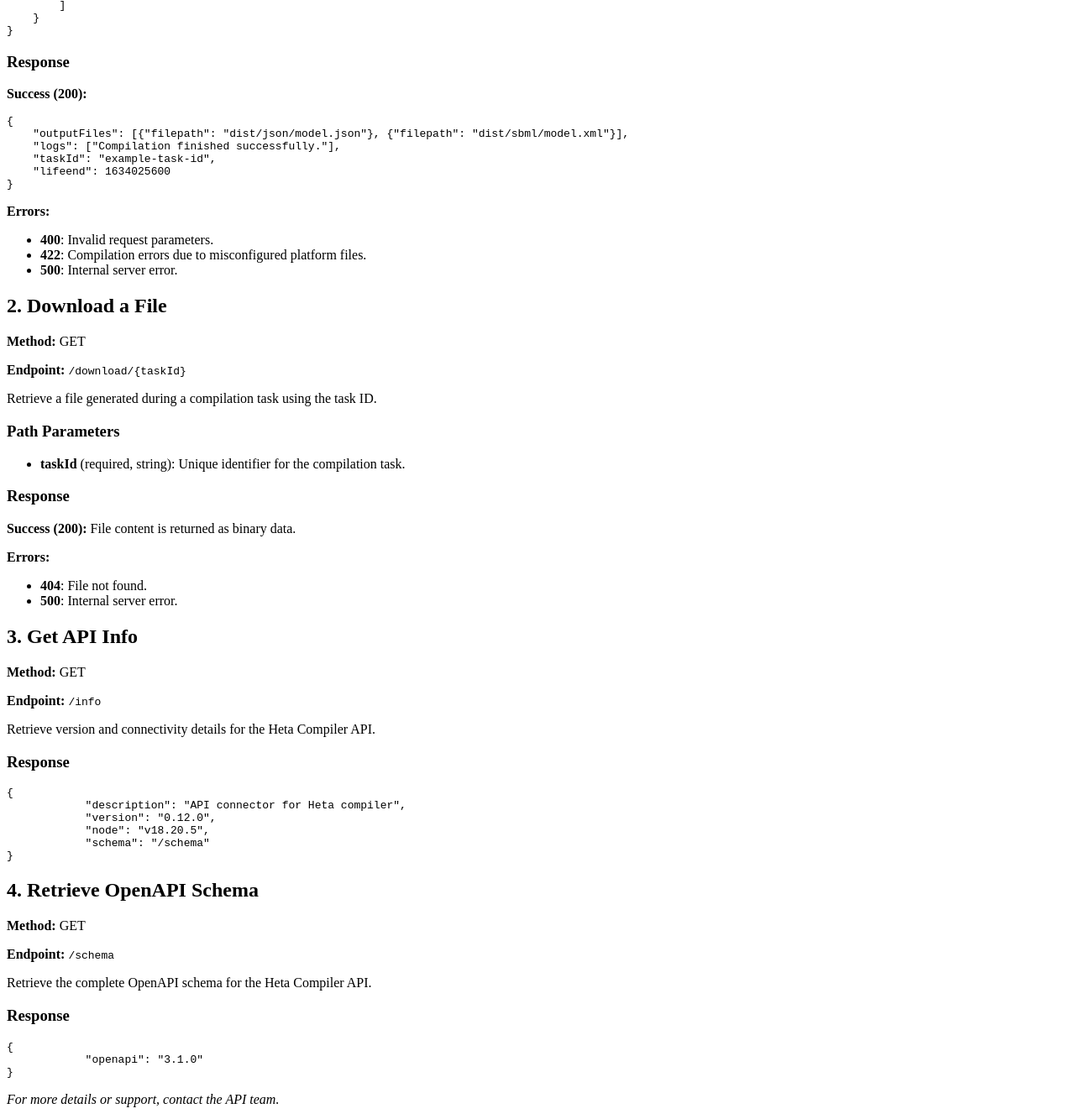
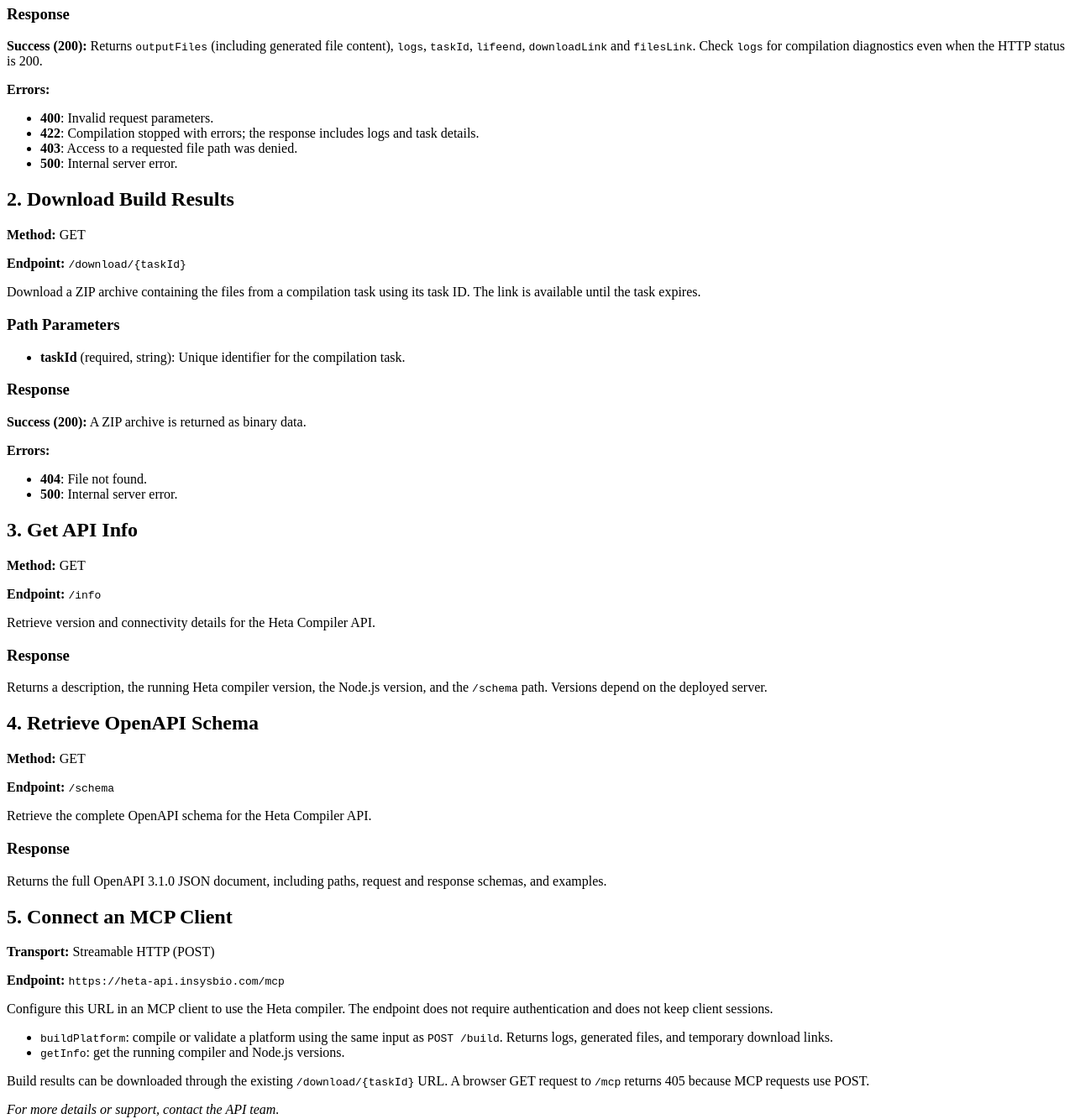
Before and after one commit to hetalang/heta-api, a website: page public/index.html in a window 1280 px wide. Shown: the part 1446-2779 px from the top of the page at 84% size. Drawn offline with Linux system fonts and the light colour scheme.

Commit message:
update main page

```diff
--- a/public/index.html
+++ b/public/index.html
@@ -18,6 +18,7 @@
         <li>"/info": information about infrastructure</li>
         <li>"/download/{taskId}": download build result as ZIP</li>
         <li>"/schema": OpenAPI 3.1.0 schema for the API</li>
+        <li>"/mcp": MCP endpoint for compatible clients</li>
     </ul>
 
     <h2>See also</h2>
@@ -29,7 +30,7 @@
     <h1>Heta Compiler API - Developer Documentation</h1>
     <p>The Heta Compiler API provides an interface for compiling Heta platforms, customizing compilation workflows, and exporting results. This documentation details the API structure, parameters, and examples for developers.</p>
     <p><strong>Base URL:</strong> <a href="https://heta-api.insysbio.com" target="_blank">https://heta-api.insysbio.com</a></p>
-    <p><strong>API Version:</strong> 0.1.1</p>
+    <p><strong>OpenAPI specification:</strong> <a href="/schema">/schema</a></p>
 
     <div class="endpoint">
         <h2>1. Compile a Platform</h2>
@@ -39,12 +40,12 @@
 
         <h3>Request Body</h3>
         <ul>
-            <li><strong>lifetime</strong> (optional, number): The time in seconds for keeping the files on the server. Default: <code>3600</code> (1 hour).</li>
-            <li><strong>inputFiles</strong> (required, array): An array of objects representing the platform files to be compiled. Each object must include:
+            <li><strong>lifetime</strong> (optional, number): The time in seconds for keeping the files on the server. Default: <code>3600</code> (1 hour). Set to <code>0</code> to remove files immediately after the response.</li>
+            <li><strong>inputFiles</strong> (required, non-empty array): An array of platform files. Each object has:
                 <ul>
-                    <li><strong>filepath</strong> (string): Path or name of the file (e.g., <code>"index.heta"</code>).</li>
-                    <li><strong>format</strong> (string): File format, either <code>"utf8"</code> or <code>"binary"</code>.</li>
-                    <li><strong>filebody</strong> (string): File content in plain text or binary format.</li>
+                    <li><strong>filepath</strong> (required string): Path or name of the file (e.g., <code>"index.heta"</code>).</li>
+                    <li><strong>format</strong> (optional string): Encoding, either <code>"utf8"</code> or <code>"binary"</code>; defaults to <code>"utf8"</code>.</li>
+                    <li><strong>filebody</strong> (string): File content to write before compilation.</li>
                 </ul>
             </li>
             <li><strong>declaration</strong> (optional, object): Describes how the compilation should proceed.
@@ -80,7 +81,7 @@
         {
             "filepath": "index.heta",
             "format": "utf8",
-            "filebody": "x1 @Record := 1.2;"
+            "filebody": "x1 @Record := 1.2;\nc1 @Compartment .= 5;"
         }
     ],
     "declaration": {
@@ -88,42 +89,32 @@
             "source": "index.heta",
             "type": "heta"
         },
-        "options": {
-            "unitsCheck": true,
-            "debug": false
-        },
         "export": [
-            { "format": "JSON" },
-            { "format": "SBML", "version": "L3V2" }
+            { "format": "JSON" }
         ]
     }
 }</code></pre>
 
         <h3>Response</h3>
         <div class="response">
-            <p><strong>Success (200):</strong></p>
-            <pre><code>{
-    "outputFiles": [{"filepath": "dist/json/model.json"}, {"filepath": "dist/sbml/model.xml"}],
-    "logs": ["Compilation finished successfully."],
-    "taskId": "example-task-id",
-    "lifeend": 1634025600
-}</code></pre>
+            <p><strong>Success (200):</strong> Returns <code>outputFiles</code> (including generated file content), <code>logs</code>, <code>taskId</code>, <code>lifeend</code>, <code>downloadLink</code> and <code>filesLink</code>. Check <code>logs</code> for compilation diagnostics even when the HTTP status is 200.</p>
         </div>
         <div class="response">
             <p><strong>Errors:</strong></p>
             <ul>
                 <li><strong>400</strong>: Invalid request parameters.</li>
-                <li><strong>422</strong>: Compilation errors due to misconfigured platform files.</li>
+                <li><strong>422</strong>: Compilation stopped with errors; the response includes logs and task details.</li>
+                <li><strong>403</strong>: Access to a requested file path was denied.</li>
                 <li><strong>500</strong>: Internal server error.</li>
             </ul>
         </div>
     </div>
 
     <div class="endpoint">
-        <h2>2. Download a File</h2>
+        <h2>2. Download Build Results</h2>
         <p><strong>Method:</strong> GET</p>
         <p><strong>Endpoint:</strong> <code>/download/{taskId}</code></p>
-        <p>Retrieve a file generated during a compilation task using the task ID.</p>
+        <p>Download a ZIP archive containing the files from a compilation task using its task ID. The link is available until the task expires.</p>
 
         <h3>Path Parameters</h3>
         <ul>
@@ -132,7 +123,7 @@
 
         <h3>Response</h3>
         <div class="response">
-            <p><strong>Success (200):</strong> File content is returned as binary data.</p>
+            <p><strong>Success (200):</strong> A ZIP archive is returned as binary data.</p>
             <p><strong>Errors:</strong></p>
             <ul>
                 <li><strong>404</strong>: File not found.</li>
@@ -148,12 +139,7 @@
         <p>Retrieve version and connectivity details for the Heta Compiler API.</p>
 
         <h3>Response</h3>
-        <pre><code>{
-            "description": "API connector for Heta compiler",
-            "version": "0.12.0",
-            "node": "v18.20.5",
-            "schema": "/schema"
-}</code></pre>
+        <p>Returns a description, the running Heta compiler version, the Node.js version, and the <code>/schema</code> path. Versions depend on the deployed server.</p>
     </div>
 
     <div class="endpoint">
@@ -163,9 +149,19 @@
         <p>Retrieve the complete OpenAPI schema for the Heta Compiler API.</p>
 
         <h3>Response</h3>
-        <pre><code>{
-            "openapi": "3.1.0"
-}</code></pre>
+        <p>Returns the full OpenAPI 3.1.0 JSON document, including paths, request and response schemas, and examples.</p>
+    </div>
+
+    <div class="endpoint">
+        <h2>5. Connect an MCP Client</h2>
+        <p><strong>Transport:</strong> Streamable HTTP (POST)</p>
+        <p><strong>Endpoint:</strong> <code>https://heta-api.insysbio.com/mcp</code></p>
+        <p>Configure this URL in an MCP client to use the Heta compiler. The endpoint does not require authentication and does not keep client sessions.</p>
+        <ul>
+            <li><code>buildPlatform</code>: compile or validate a platform using the same input as <code>POST /build</code>. Returns logs, generated files, and temporary download links.</li>
+            <li><code>getInfo</code>: get the running compiler and Node.js versions.</li>
+        </ul>
+        <p>Build results can be downloaded through the existing <code>/download/{taskId}</code> URL. A browser GET request to <code>/mcp</code> returns 405 because MCP requests use POST.</p>
     </div>
 
     <p><em>For more details or support, contact the API team.</em></p>
```
